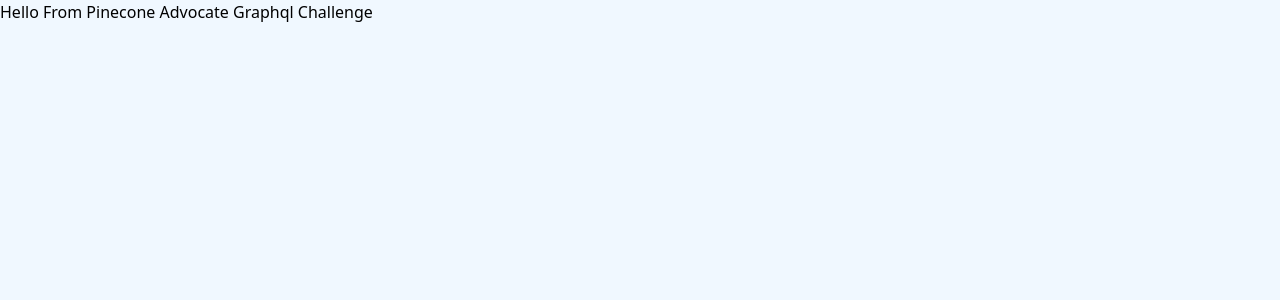
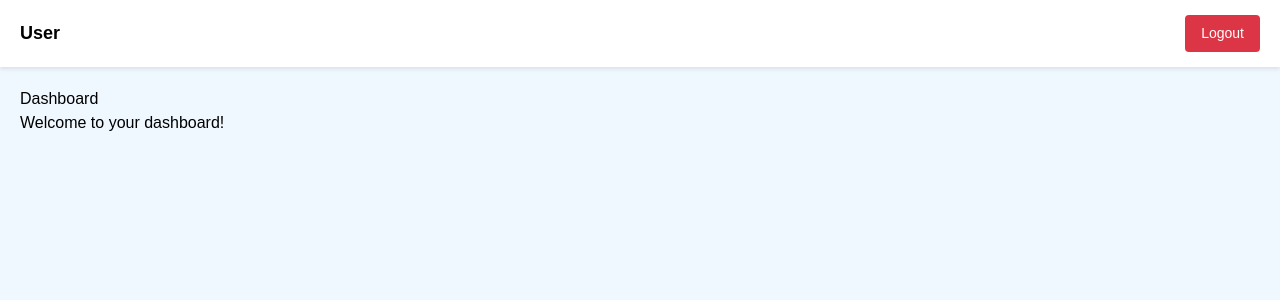
Before and after one commit to cjganaa/pinecone-advocate-graphql-challenge, a Next.js app: page / in a window 1280 px wide. Shown: the top 300 px of the page. Built offline with nearby package versions, Linux system fonts and the light colour scheme.

Commit message:
dashboard header

```diff
--- a/pages/index.tsx
+++ b/pages/index.tsx
@@ -1,3 +1,58 @@
-export default function Home() {
-  return <div>Hello From Pinecone Advocate Graphql Challenge</div>;
+import { useRouter } from "next/router";
+
+export default function Dashboard() {
+  const username = localStorage.getItem('username') || 'User';
+  return (
+    <div>
+      <DashboardHeader username={username} />
+      <main style={{ padding: '20px' }}>
+        <h1>Dashboard</h1>
+        <p>Welcome to your dashboard!</p>
+      </main>
+    </div>
+  );
 }
+
+const DashboardHeader = ({ username }:{username:string}) => {
+  const router = useRouter();
+
+  const handleLogout = () => {
+    // Clear tokens from localStorage
+    localStorage.removeItem('accessToken');
+    localStorage.removeItem('refreshToken');
+    localStorage.removeItem('user');
+    // Redirect to login page
+    router.push('/login');
+  };
+
+  return (
+    <header
+      style={{
+        display: 'flex',
+        justifyContent: 'space-between',
+        alignItems: 'center',
+        padding: '15px 20px',
+        backgroundColor: '#fff',
+        boxShadow: '0 2px 4px rgba(0, 0, 0, 0.1)', // Drop shadow
+      }}
+    >
+      <div style={{ fontSize: '18px', fontWeight: 'bold' }}>
+        {username || 'User'}
+      </div>
+      <button
+        onClick={handleLogout}
+        style={{
+          padding: '8px 16px',
+          backgroundColor: '#dc3545', // Red color for logout
+          color: '#fff',
+          border: 'none',
+          borderRadius: '4px',
+          cursor: 'pointer',
+          fontSize: '14px',
+        }}
+      >
+        Logout
+      </button>
+    </header>
+  );
+};
--- a/pages/login/index.tsx
+++ b/pages/login/index.tsx
@@ -35,6 +35,7 @@
 
       localStorage.setItem('accessToken', accessToken);
       localStorage.setItem('refreshToken', refreshToken);
+      localStorage.setItem('username', data.login.user.username);
 
       console.log('Logged in:', data.login.user);
       alert('Login successful!');
--- a/styles/globals.css
+++ b/styles/globals.css
@@ -19,6 +19,7 @@
 body {
   background-color: aliceblue;
   margin: 0;
+  font-family: Arial, Helvetica, sans-serif;
 }
 
 @layer utilities {
```
